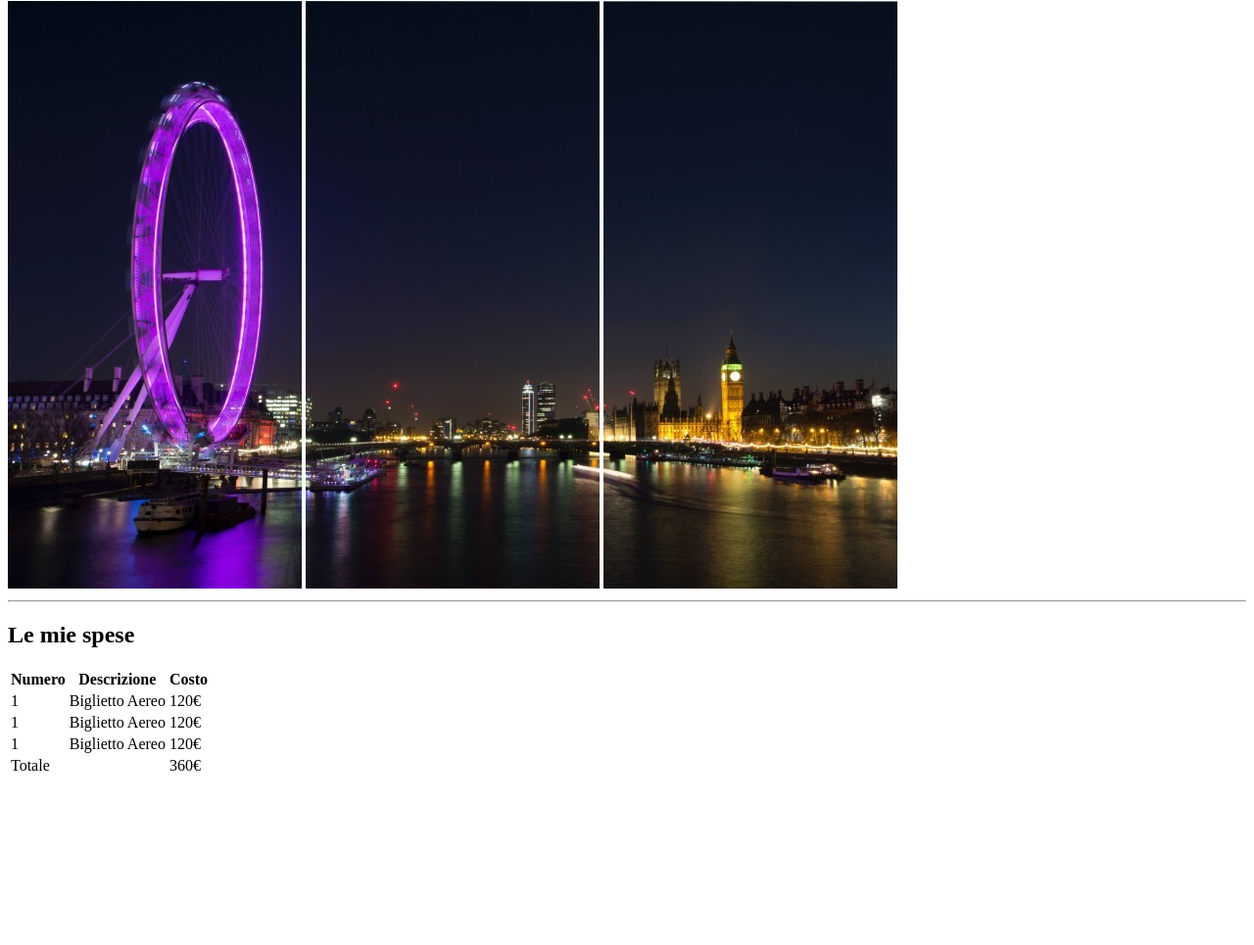
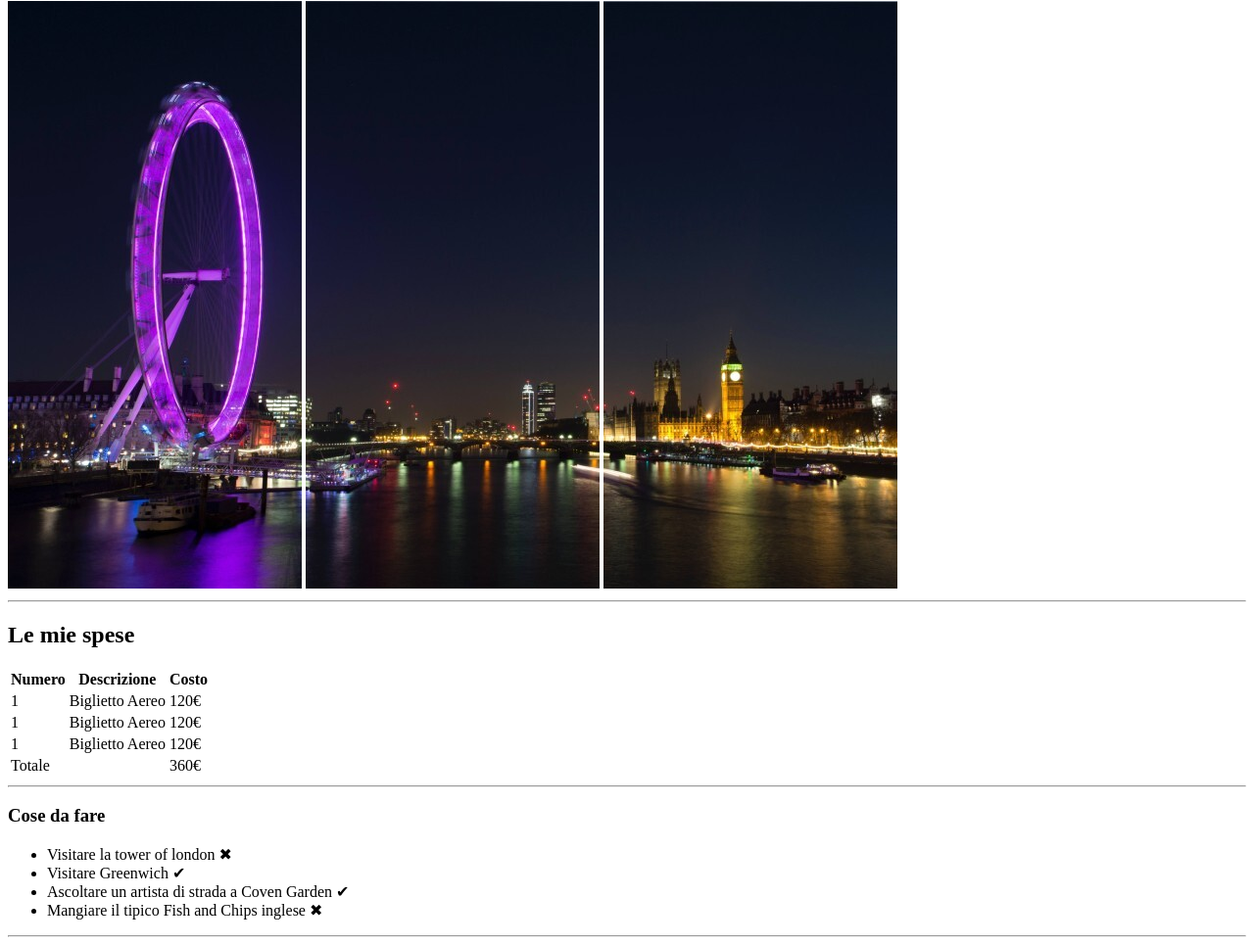
Before and after one commit to diego-cavenati/html-london-trip, a plain HTML site: page index.html in a window 1280 px wide. Shown: the part 79-1044 px from the top of the page at 98% size. Before the commit the page ends 881 px from the top, so only its background shows below. Drawn offline with Linux system fonts and the light colour scheme.

Commit message:
things to do - london trip

```diff
--- a/index.html
+++ b/index.html
@@ -21,7 +21,6 @@
 
     <!-- My expenses -->
     <div>
-
         <h2>Le mie spese</h2>
 
         <table>
@@ -61,9 +60,22 @@
             </tfoot>
         </table>
 
+        <hr>
     </div>
 
+    <!-- Things to do -->
+    <div>
+        <h3>Cose da fare</h3>
 
+        <ul>
+            <li>Visitare la tower of london &#10006</li>
+            <li>Visitare Greenwich &#10004</li>
+            <li>Ascoltare un artista di strada a Coven Garden &#10004</li>
+            <li>Mangiare il tipico Fish and Chips inglese &#10006</li>
+        </ul>
+
+        <hr>
+    </div>
 
 </body>
 </html>
```
